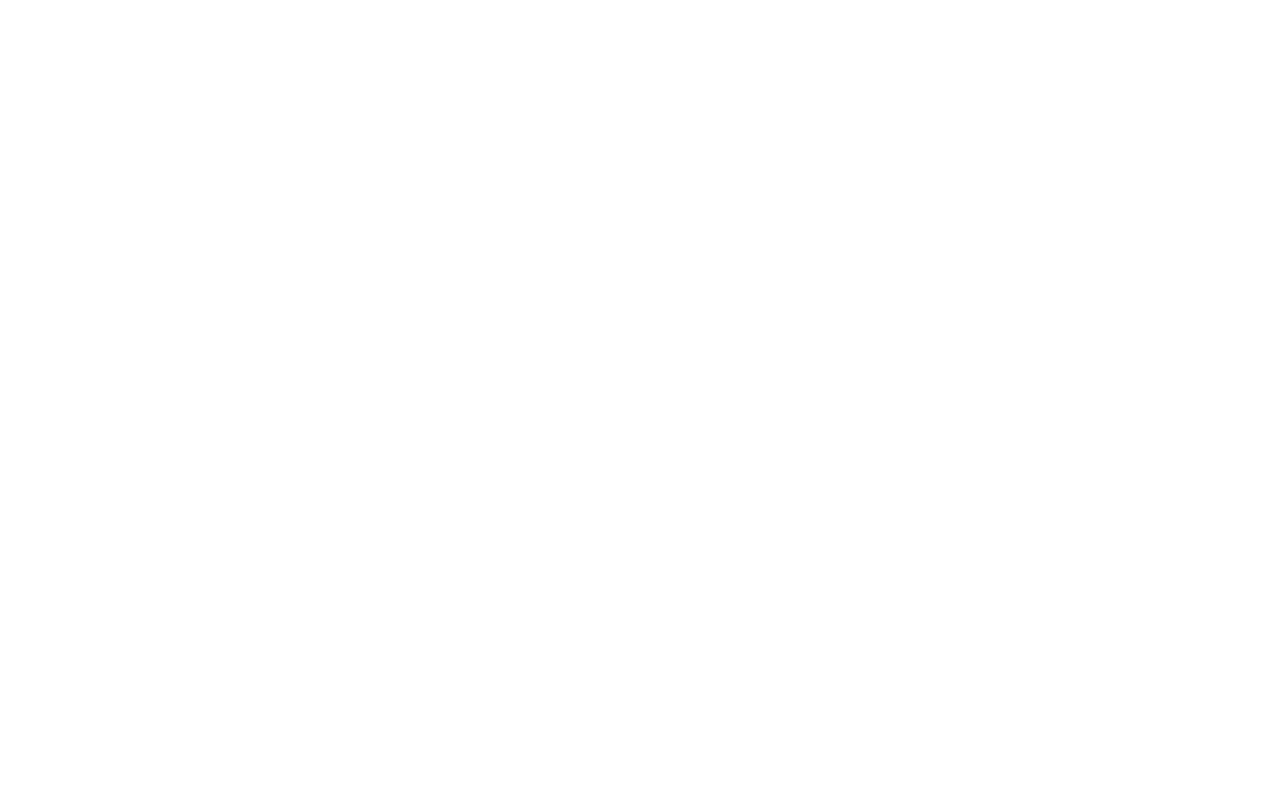
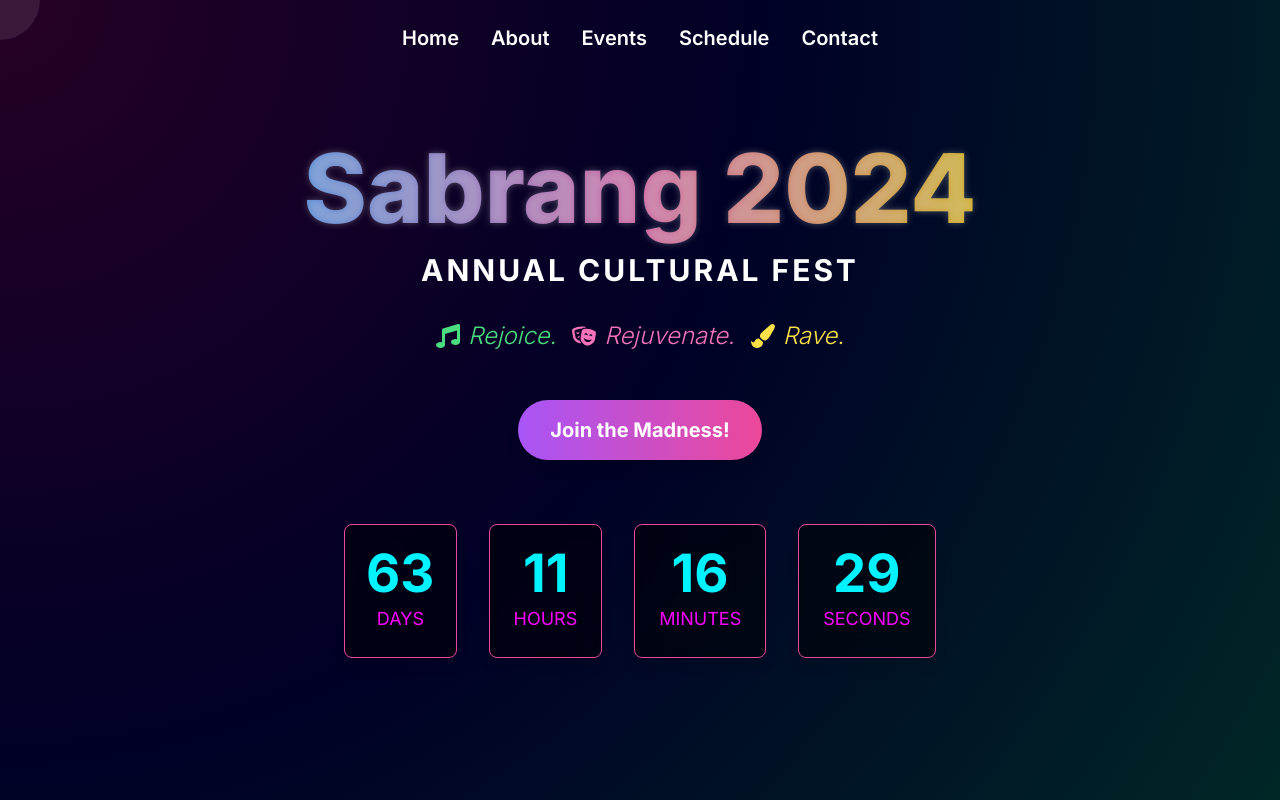
Before and after one commit to adistrim/sabrang24, a Next.js app: page / in a window 1280 px wide. Built offline with nearby package versions, Linux system fonts and the light colour scheme.

Commit message:
hero section v0.1

```diff
--- a/app/page.js
+++ b/app/page.js
@@ -1,8 +1,131 @@
-import Image from "next/image";
+"use client";
+
+import dynamic from 'next/dynamic';
+import { motion, useAnimation } from 'framer-motion';
+import NavBar from '../components/NavBar';
+import { useEffect, useState } from 'react';
+import { FaMusic, FaTheaterMasks, FaPaintBrush } from 'react-icons/fa';
+
+const DynamicCountdownTimer = dynamic(() => import('../components/CountdownTimer'), { ssr: false });
 
 export default function Home() {
+  const [mousePosition, setMousePosition] = useState({ x: 0, y: 0 });
+  const backgroundControls = useAnimation();
+
+  useEffect(() => {
+    const handleMouseMove = (event) => {
+      setMousePosition({ x: event.clientX, y: event.clientY });
+    };
+
+    window.addEventListener('mousemove', handleMouseMove);
+
+    return () => {
+      window.removeEventListener('mousemove', handleMouseMove);
+    };
+  }, []);
+
+  useEffect(() => {
+    backgroundControls.start({
+      background: `radial-gradient(circle at ${mousePosition.x}px ${mousePosition.y}px, rgba(255,0,255,0.3), rgba(0,0,255,0.3), rgba(0,255,255,0.3))`,
+    });
+  }, [mousePosition, backgroundControls]);
+
   return (
-    <>
-    </>
+    <div className="min-h-screen bg-black text-white overflow-hidden">
+      <motion.div
+        className="absolute inset-0 opacity-50"
+        animate={backgroundControls}
+      />
+
+      <motion.div
+        className="fixed w-20 h-20 rounded-full bg-white opacity-10 pointer-events-none"
+        animate={{
+          x: mousePosition.x - 40,
+          y: mousePosition.y - 40,
+        }}
+        transition={{ type: 'spring', stiffness: 500, damping: 30 }}
+      />
+
+      <div className='relative'>
+        <NavBar />
+      </div>
+
+      <main className="container mx-auto px-4 py-16 relative flex flex-col justify-center items-center">
+        <div className="relative z-10 text-center">
+          <motion.h1
+            className="text-8xl font-extrabold mb-4"
+            animate={{
+              opacity: [0.8, 1, 0.8],
+              textShadow: [
+                "0 0 7px rgba(255,255,255,0.3)",
+                "0 0 10px rgba(255,255,255,0.5)",
+                "0 0 7px rgba(255,255,255,0.3)"
+              ]
+            }}
+            transition={{
+              repeat: Infinity,
+              duration: 3,
+            }}
+            whileHover={{
+              scale: 1.025,
+              transition: { duration: 0.2 }
+            }}
+          >
+            <span className="text-transparent bg-clip-text bg-gradient-to-r from-blue-400 via-pink-400 to-yellow-400">
+              Sabrang 2024
+            </span>
+          </motion.h1>
+
+          <motion.p
+            className="text-3xl mb-8 font-bold uppercase tracking-widest"
+            initial={{ opacity: 0, y: 20 }}
+            animate={{ opacity: 1, y: 0 }}
+            transition={{ delay: 0.5 }}
+          >
+            Annual Cultural Fest
+          </motion.p>
+
+          <motion.div
+            className="flex justify-center items-center space-x-4 mb-12"
+            initial={{ opacity: 0, y: 20 }}
+            animate={{ opacity: 1, y: 0 }}
+            transition={{ delay: 0.7 }}
+          >
+            <span className="text-2xl font-light italic text-green-400 flex items-center">
+              <FaMusic className="mr-2" /> Rejoice.
+            </span>
+            <span className="text-2xl font-light italic text-pink-400 flex items-center">
+              <FaTheaterMasks className="mr-2" /> Rejuvenate.
+            </span>
+            <span className="text-2xl font-light italic text-yellow-300 flex items-center">
+              <FaPaintBrush className="mr-2" /> Rave.
+            </span>
+          </motion.div>
+
+          <div className="flex justify-center mb-16">
+            <motion.button
+              aria-label="Join Sabrang 2024 Cultural Fest"
+              className="bg-gradient-to-r from-purple-500 to-pink-500 text-white font-bold py-4 px-8 rounded-full text-xl shadow-lg"
+              whileHover={{
+                scale: 1.05,
+                rotate: 3,
+                boxShadow: "0 0 20px rgba(236, 72, 153, 0.7)"
+              }}
+              whileTap={{ scale: 0.95 }}
+            >
+              Join the Madness!
+            </motion.button>
+          </div>
+
+          <motion.div
+            initial={{ opacity: 0, y: 20 }}
+            animate={{ opacity: 1, y: 0 }}
+            transition={{ delay: 1 }}
+          >
+            <DynamicCountdownTimer />
+          </motion.div>
+        </div>
+      </main>
+    </div>
   );
 }
--- /dev/null
+++ b/components/CountdownTimer.js
@@ -0,0 +1,60 @@
+'use client';
+
+import { useState, useEffect } from 'react';
+import { motion } from 'framer-motion';
+
+const CountdownTimer = () => {
+  const [timeLeft, setTimeLeft] = useState({
+    days: 0,
+    hours: 0,
+    minutes: 0,
+    seconds: 0,
+  });
+
+  useEffect(() => {
+    const countdownDate = new Date('2024-10-18T00:00:00').getTime();
+
+    const timer = setInterval(() => {
+      const now = new Date().getTime();
+      const distance = countdownDate - now;
+
+      setTimeLeft({
+        days: Math.floor(distance / (1000 * 60 * 60 * 24)),
+        hours: Math.floor((distance % (1000 * 60 * 60 * 24)) / (1000 * 60 * 60)),
+        minutes: Math.floor((distance % (1000 * 60 * 60)) / (1000 * 60)),
+        seconds: Math.floor((distance % (1000 * 60)) / 1000),
+      });
+
+      if (distance < 0) {
+        clearInterval(timer);
+      }
+    }, 1000);
+
+    return () => clearInterval(timer);
+  }, []);
+
+  return (
+    <div className="flex justify-center space-x-8 my-16">
+      {Object.entries(timeLeft).map(([unit, value]) => (
+        <motion.div
+          key={unit}
+          initial={{ opacity: 0, y: 20 }}
+          animate={{ opacity: 1, y: 0 }}
+          transition={{ duration: 0.5, delay: 0.2 }}
+          className="text-center bg-black bg-opacity-50 backdrop-blur-lg rounded-lg p-6 shadow-lg border border-pink-500 hover:border-yellow-300 transition-colors duration-300"
+        >
+          <motion.div
+            animate={{ scale: [1, 1.1, 1] }}
+            transition={{ duration: 1, repeat: Infinity }}
+            className="text-5xl font-bold mb-2 text-neon-blue"
+          >
+            {value}
+          </motion.div>
+          <div className="text-lg uppercase text-neon-pink">{unit}</div>
+        </motion.div>
+      ))}
+    </div>
+  );
+};
+
+export default CountdownTimer;
--- /dev/null
+++ b/components/NavBar.js
@@ -0,0 +1,24 @@
+'use client';
+
+import { motion } from 'framer-motion';
+import Link from 'next/link';
+
+const NavBar = () => {
+  const navItems = ['Home', 'About', 'Events', 'Schedule', 'Contact'];
+
+  return (
+    <nav className="bg-transparent p-6 z-10">
+      <ul className="flex justify-center space-x-8">
+        {navItems.map((item) => (
+          <motion.li key={item} whileHover={{ scale: 1.1 }} whileTap={{ scale: 0.95 }}>
+            <Link href={`/${item.toLowerCase()}`} className="text-white z-50 text-xl font-semibold hover:text-yellow-300 transition-colors duration-300">
+              {item}
+            </Link>
+          </motion.li>
+        ))}
+      </ul>
+    </nav>
+  );
+};
+
+export default NavBar;
--- a/tailwind.config.js
+++ b/tailwind.config.js
@@ -7,6 +7,11 @@
   ],
   theme: {
     extend: {
+      colors: {
+        'neon-blue': '#00f3ff',
+        'neon-pink': '#ff00ff',
+        'neon-green': '#39ff14',
+      },
       backgroundImage: {
         "gradient-radial": "radial-gradient(var(--tw-gradient-stops))",
         "gradient-conic":
```
Also changed, not shown: app/globals.css (+7 -3 lines), package.json (+6 -4 lines), 1 other file (tests, documents, lock files or other folders).
